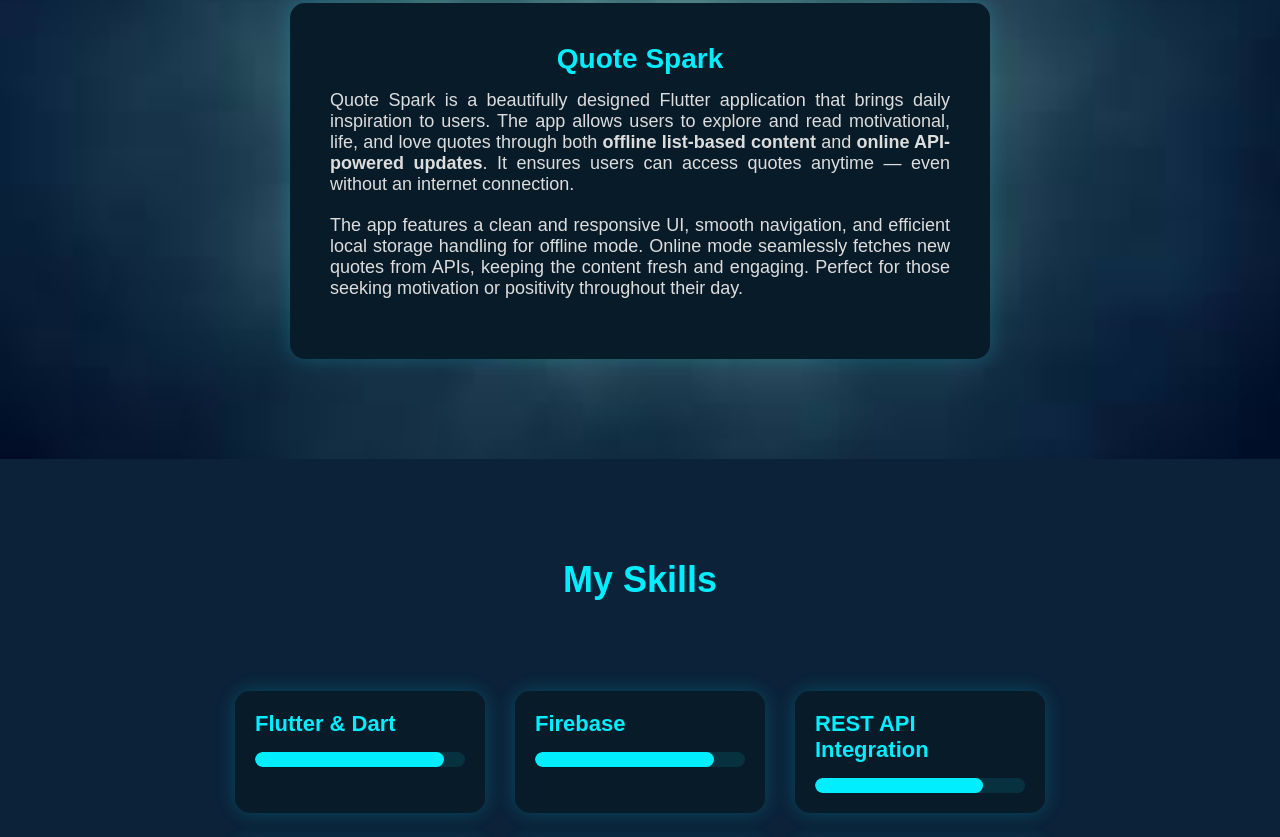
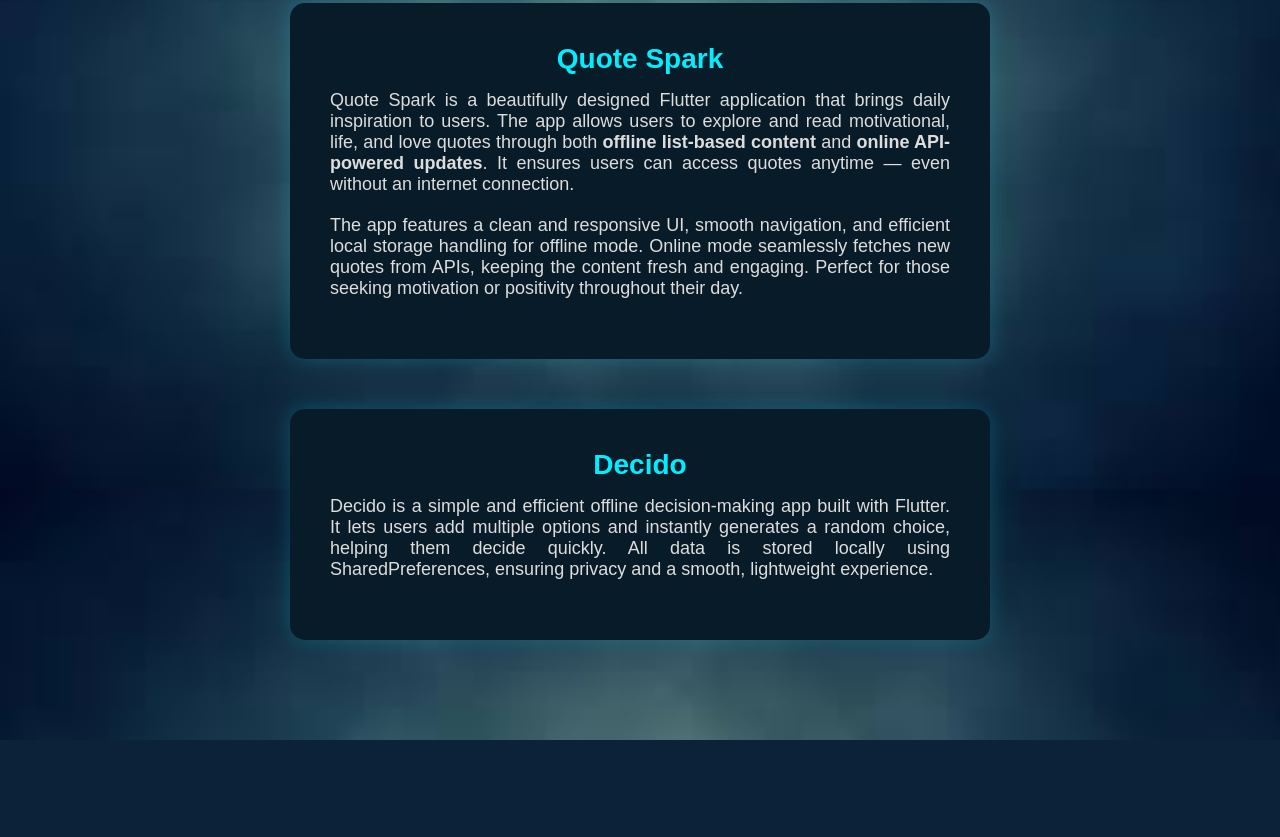
Before and after one commit to sahilramani111/myportfolio, a plain HTML site: page index.html in a window 1280 px wide. Shown: the part 1957-2794 px from the top of the page. Drawn offline with nearby package versions, Linux system fonts and the light colour scheme.

Commit message:
update 2

```diff
--- a/index.html
+++ b/index.html
@@ -82,7 +82,6 @@
                 Features include product listings, cart management, payment integration, and user-friendly
                 checkout flows.
             </p>
-
         </div>
 
         <div class="project">
@@ -97,6 +96,16 @@
                 The app features a clean and responsive UI, smooth navigation, and efficient local storage handling
                 for offline mode. Online mode seamlessly fetches new quotes from APIs, keeping the content fresh
                 and engaging. Perfect for those seeking motivation or positivity throughout their day.
+            </p>
+        </div>
+
+        <div class="project">
+            <h2>Decido</h2>
+            <p>
+                Decido is a simple and efficient offline decision-making app built with Flutter.
+                It lets users add multiple options and instantly generates a random choice, helping
+                them decide quickly. All data is stored locally using SharedPreferences, ensuring
+                privacy and a smooth, lightweight experience.
             </p>
         </div>
 
```
